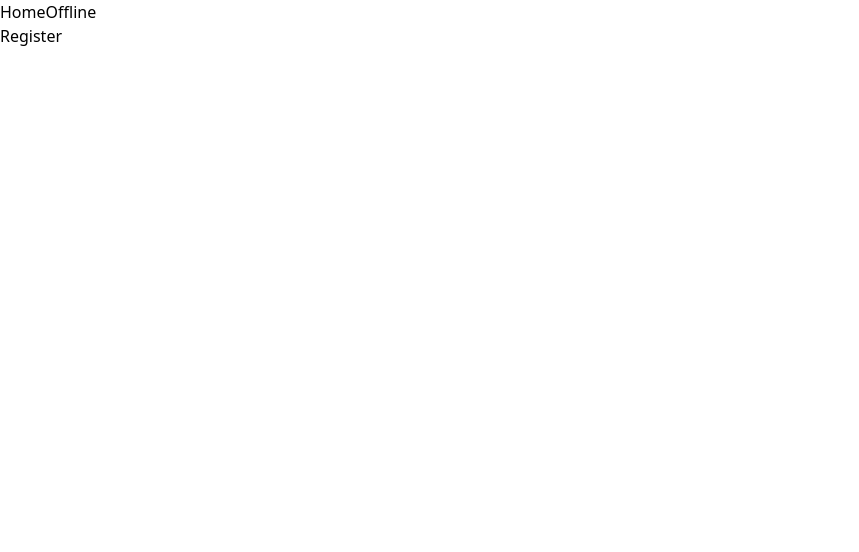
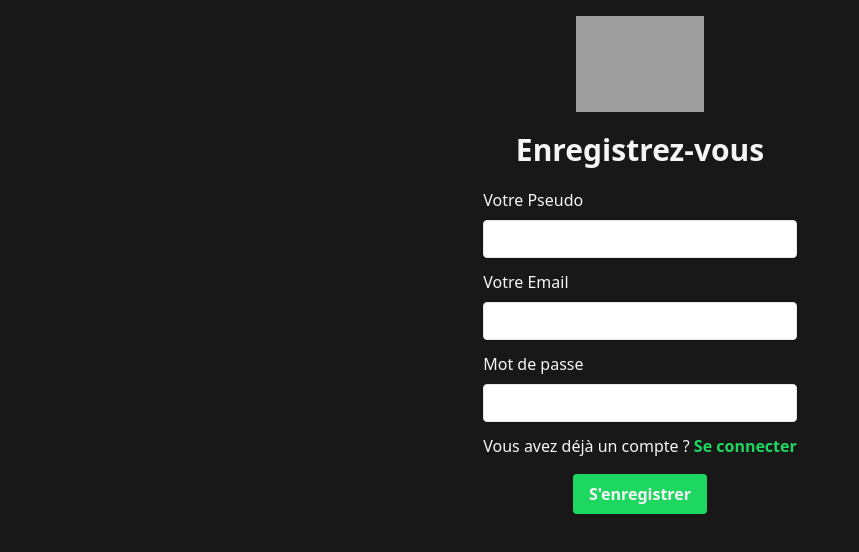
Before and after one commit to timmeyer1/spotify_react, a React (Vite) app: page /register in a window 1280 px wide. Shown: the top 552 px of the page, without its empty margins (0-859 px from the left). Built offline with nearby package versions, Linux system fonts and the light colour scheme.

Commit message:
Registration and connection

```diff
--- /dev/null
+++ b/src/components/CustomInput.jsx
@@ -0,0 +1,12 @@
+import React from 'react'
+
+const CustomInput = ({state, label, type, callable}) => {
+    return (
+        <div className="mb-3">
+            <label htmlFor={state} className='block text-white mb-2'>{label}</label>
+            <input type={type} value={state} onChange={callable} className='shadow appearance-none border rounded w-full py-2 px-3 text-black leading-tight focus:outline-none focus-shadow-outline' />
+        </div>
+    )
+}
+
+export default CustomInput
--- /dev/null
+++ b/src/components/Loader/ButtonLoader.jsx
@@ -0,0 +1,18 @@
+import React from 'react'
+import { Audio } from 'react-loader-spinner'
+
+const ButtonLoader = () => {
+    return (
+        <Audio
+            height="100"
+            width="100"
+            color="rgba(30, 215, 96, 1)"
+            ariaLabel="audio-loading"
+            wrapperStyle={{}}
+            wrapperClass="wrapper-class"
+            visible={true}
+        />
+    )
+}
+
+export default ButtonLoader
--- a/src/screens/OfflineScreens/HomeOffline.jsx
+++ b/src/screens/OfflineScreens/HomeOffline.jsx
@@ -1,13 +1,16 @@
 import React from 'react'
 import { Outlet } from 'react-router-dom'
+import { imageUrl } from '../../constants/apiConstant'
 
 const HomeOffline = () => {
-  return (
-    <>
-    <div>HomeOffline</div>
-    <Outlet />
-    </>
-  )
+    return (
+        <>
+            <div className="w-screen bg-black">
+                <img src={`${imageUrl}/logo.png`} alt="Logo Spotify" className='w-full h-28 object-contain pt-4' />
+            </div>
+            <Outlet />
+        </>
+    )
 }
 
 export default HomeOffline
--- a/src/screens/OfflineScreens/Login.jsx
+++ b/src/screens/OfflineScreens/Login.jsx
@@ -1,9 +1,68 @@
-import React from 'react'
+import React, { useState } from 'react'
+import { Link } from 'react-router-dom';
+import CustomInput from '../../components/CustomInput';
+import axios from 'axios';
+import { apiRoot } from '../../constants/apiConstant';
+import { useAuthContext } from '../../contexts/AuthContext';
+
 
 const Login = () => {
-  return (
-    <div>Login</div>
-  )
+    const [email, setEmail] = useState('');
+    const [password, setPassword] = useState('');
+    const [isLoading, setIsLoading] = useState(false)
+
+    const { signIn } = useAuthContext();
+
+    const handleSubmit = (event) => {
+        //event.preventDefault(): empêche le comportement de soumission de formulaire par défaut
+        event.preventDefault();
+
+        setIsLoading(true);
+        axios.post(`${apiRoot}/login`, {
+            email,
+            password
+        }).then((response) => {
+            if (response.data.email) {
+                const user = {
+                    userId: response.data.id,
+                    email: response.data.email,
+                    name: response.data.name
+                }
+
+                try {
+                    signIn(user);
+                    setIsLoading(false);
+                    navigate('/')
+                } catch (error) {
+                    setIsLoading(false);
+                    console.log(`Erreur lors de la création de la session : ${error}`)
+                }
+
+            }
+        }).catch((error) => {
+            setIsLoading(false);
+            console.log(`Erreur lors de l'enregistrement : ${error}`)
+        })
+
+    }
+
+    return (
+        <div className="flex flex-1 flex-col h-screen justify-start items-center bg-black">
+            <h2 className='text-white font-bold text-3xl py-5'>Connectez-vous</h2>
+            <form onSubmit={handleSubmit} className='max-w-md mx-auto' >
+
+                {/* input pour email */}
+                <CustomInput state={email} label={'Votre Email'} type={'email'} callable={(event) => setEmail(event.target.value)} />
+                {/* input pour le mdp */}
+                <CustomInput state={password} label={'Mot de passe'} type={'password'} callable={(event) => setPassword(event.target.value)} />
+
+                <p className='text-white pb-4'> Vous n'avez pas encore de compte ?
+                    <Link to='/register' className='text-green font-bold hover:text-green_06'> Créer un compte</Link>
+                </p>
+                <button className="bg-green hover:bg-green_top text-white font-bold py-2 px-4 rounded mx-auto block">Se connecter</button>
+            </form>
+        </div>
+    )
 }
 
 export default Login
--- a/src/screens/OfflineScreens/Register.jsx
+++ b/src/screens/OfflineScreens/Register.jsx
@@ -1,9 +1,81 @@
-import React from 'react'
+import React, { useState } from 'react'
+import { Link, useNavigate } from 'react-router-dom';
+import CustomInput from '../../components/CustomInput';
+import axios from 'axios';
+import { apiRoot } from '../../constants/apiConstant';
+import { useAuthContext } from '../../contexts/AuthContext';
+import { setLoading } from '../../redux/album/albumSlice';
+import ButtonLoader from '../../components/Loader/ButtonLoader';
 
 const Register = () => {
-  return (
-    <div>Register</div>
-  )
+    const [nickname, setNickname] = useState('');
+    const [email, setEmail] = useState('');
+    const [password, setPassword] = useState('');
+    const [isLoading, setIsLoading] = useState(false);
+    // on récupère la méthode signIn du context d'authentification
+    const { signIn } = useAuthContext();
+    // on récupère le hook de navigation
+    const navigate = useNavigate();
+
+    const handleSubmit = (event) => {
+        event.preventDefault(); // empêche le fonctionnement par défaut du formulaire
+        setIsLoading(true);
+        axios.post(`${apiRoot}/register`, {
+            nickname,
+            email,
+            password
+        }).then((response) => {
+            if (response.data.email) {
+                const user = {
+                    userId: response.data.id,
+                    nickname: response.data.nickname,
+                    email: response.data.email
+                };
+
+                try {
+                    signIn(user);
+                    setIsLoading(false);
+                    navigate('/');
+                } catch (error) {
+                    console.log(`Erreur lors de la création de la session: ${error}`);
+                    setIsLoading(false);
+                }
+            } else {
+                setIsLoading(false);
+                console.log(`Erreur lors de la réponse serveur: ${response}`);
+            }
+        }).catch((error) => { // Correction ici: ajout des parenthèses autour de 'error'
+            setIsLoading(false);
+            console.log(`Erreur lors de l'enregistrement de l'user: ${error}`);
+        });
+    };
+
+
+    return (
+        <div className="flex flex-1 flex-col h-screen justify-start items-center bg-black">
+            <h2 className='text-white font-bold text-3xl py-5'>Enregistrez-vous</h2>
+            <form onSubmit={handleSubmit} className='max-w-md mx-auto' >
+                {/* input pour le nickname */}
+                {/* <div className="mb-3">
+                    <label htmlFor="nickname" className='block text-white mb-2'>Votre Pseudo</label>
+                    <input type="text" value={nickname} onChange={(event) => setNickname(event.target.value)} className='shadow appearance-none border rounded w-full py-2 px-3 text-black leading-tight focus:outline-none focus-shadow-outline' />
+                </div> */}
+                <CustomInput state={nickname} label={'Votre Pseudo'} type={'text'} callable={(event) => setNickname(event.target.value)} />
+
+                {/* input pour email */}
+                <CustomInput state={email} label={'Votre Email'} type={'email'} callable={(event) => setEmail(event.target.value)} />
+                {/* input pour le mdp */}
+                <CustomInput state={password} label={'Mot de passe'} type={'password'} callable={(event) => setPassword(event.target.value)} />
+
+                <p className='text-white pb-4'> Vous avez déjà un compte ?
+                    <Link to='/' className='text-green font-bold hover:text-green_06'> Se connecter</Link>
+                </p>
+                {isLoading ? <ButtonLoader /> :
+                    <button className="bg-green hover:bg-green_top text-white font-bold py-2 px-4 rounded mx-auto block">S'enregistrer</button>
+                }
+            </form>
+        </div>
+    )
 }
 
 export default Register
```
